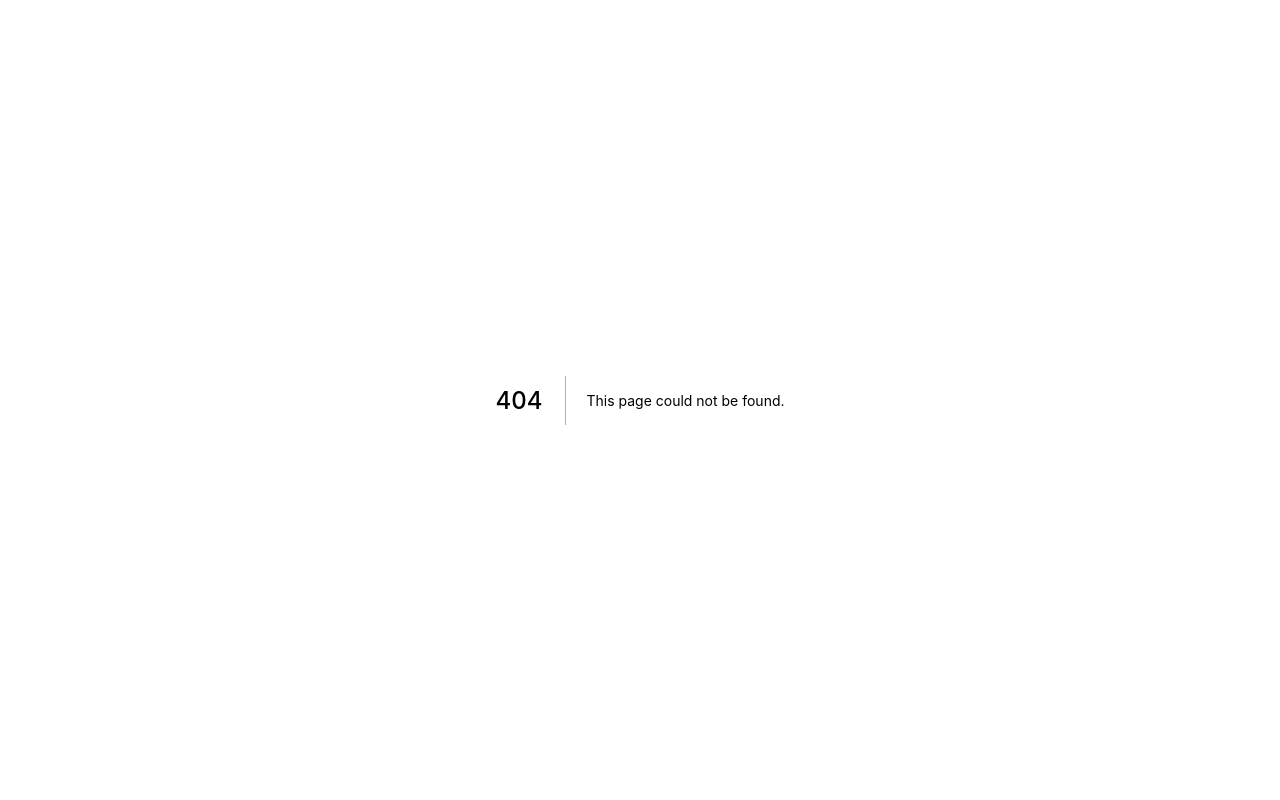
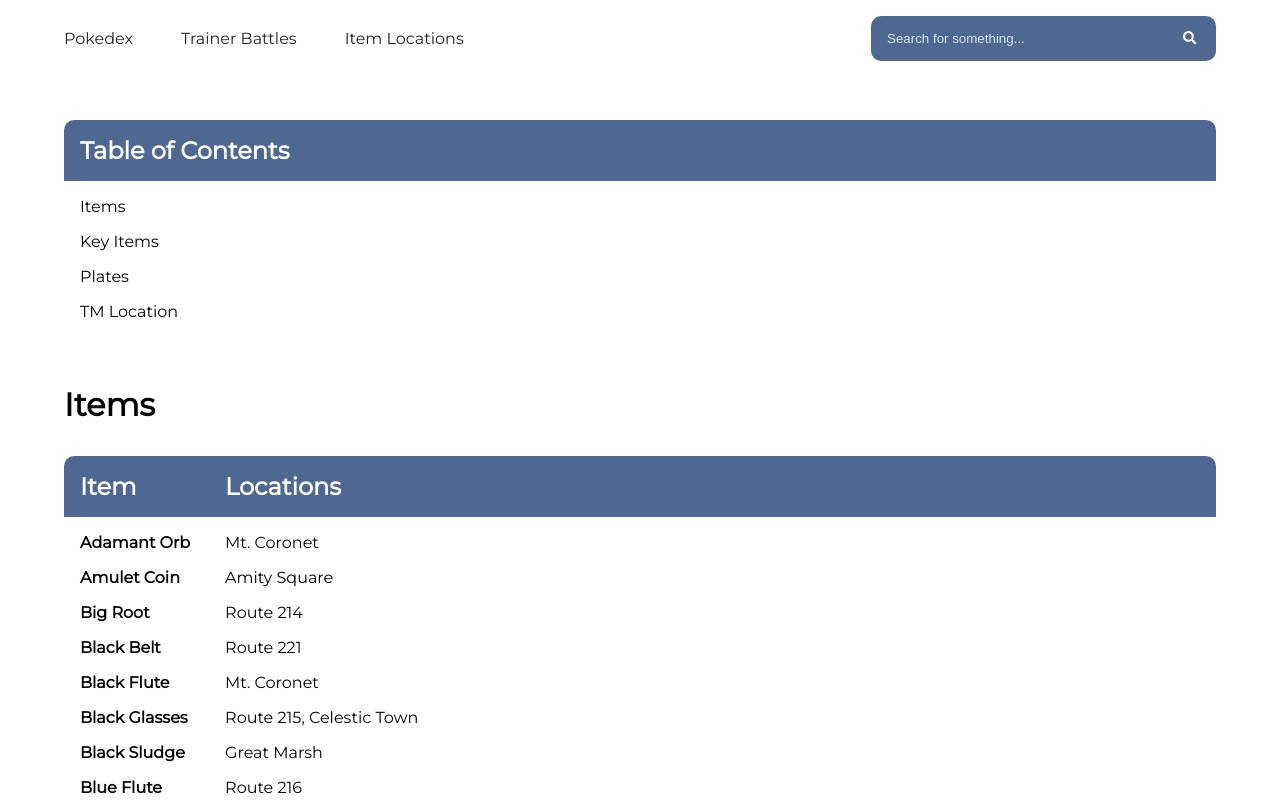
Before and after one commit to vinlegend1/renegade-plat-docs, a Next.js app: page /items in a window 1280 px wide. Before the commit this address had no page. Shown: the top 800 px of the page. Built offline with nearby package versions, Linux system fonts and the light colour scheme.

Commit message:
added items page

```diff
--- a/src/components/Navbar.tsx
+++ b/src/components/Navbar.tsx
@@ -20,7 +20,7 @@
                 <ul className="nav-links">
                     <li className="nav-link"><Link href="/pokedex"><a>Pokedex</a></Link></li>
                     <li className="nav-link"><Link href="/"><a>Trainer Battles</a></Link></li>
-                    <li className="nav-link"><Link href="/"><a>Item Locations</a></Link></li>
+                    <li className="nav-link"><Link href="/items"><a>Item Locations</a></Link></li>
                 </ul>
                 <div className="searchbar">
                     <form className="search-form">
--- a/src/pages/_app.tsx
+++ b/src/pages/_app.tsx
@@ -4,6 +4,7 @@
 import '../styles/pokedex.css'
 import '../styles/abilities.css'
 import '../styles/move.css'
+import '../styles/items.css'
 import '../styles/pokemon_info.css'
 import '../styles/small_components/card.css'
 
--- /dev/null
+++ b/src/pages/items.tsx
@@ -0,0 +1,75 @@
+import Link from 'next/link'
+import React from 'react'
+import Layout from '../components/Layout'
+import items from '../minjson/itemLocations.min.json'
+import keyItems from '../minjson/keyItemsLocation.min.json'
+import plates from '../minjson/platesLocation.min.json'
+import tms from '../minjson/tmLocations.min.json'
+
+const Items = () => {
+    return (
+        <Layout>
+            <div className="items-page-wrapper">
+                <div className="items-toc">
+                    <h4>Table of Contents</h4>
+                    <ul className="items-toc-links">
+                        <li><Link href="/items/#items"><a>Items</a></Link></li>
+                        <li><Link href="/items/#key-items"><a>Key Items</a></Link></li>
+                        <li><Link href="/items/#plates"><a>Plates</a></Link></li>
+                        <li><Link href="/items/#tms"><a>TM Location</a></Link></li>
+                    </ul>
+                </div>
+                <h2 className="items-head" id="items">Items</h2>
+                <div className="item-group label-group">
+                    <div className="item-name-label">Item</div>
+                    <div className="item-location-label">Locations</div>
+                </div>
+                {items.map(({ Item, Locations }) => (
+                    <div className="item-group" key={`${Item.toLowerCase().replace(" ", "-")}`}>
+                        <div className="item-name">{Item}</div>
+                        <div className="item-location">{Locations}</div>
+                    </div>
+                ))}
+                <h2 className="items-head" id="key-items">Key Items</h2>
+                <div className="item-group label-group">
+                    <div className="item-name-label">Item</div>
+                    <div className="item-location-label key-item-location-label">Locations</div>
+                    <div className="item-obtained-label">Obtained</div>
+                </div>
+                {keyItems.map(({ Item, Location, Obtained }) => (
+                    <div className="item-group" key={`${Item.toLowerCase().replace(" ", "-")}`}>
+                        <div className="item-name">{Item}</div>
+                        <div className="item-location key-item-location">{Location}</div>
+                        <div className="item-obtained">{Obtained}</div>
+                    </div>
+                ))}
+                <h2 className="items-head" id="plates">Plates</h2>
+                <div className="item-group label-group">
+                    <div className="item-name-label">Item</div>
+                    <div className="item-location-label">Locations</div>
+                </div>
+                {plates.map(({ Item, MasterTrainerLocation }) => (
+                    <div className="item-group" key={`${Item.toLowerCase().replace(" ", "-")}`}>
+                        <div className="item-name">{Item}</div>
+                        <div className="item-location">{MasterTrainerLocation}</div>
+                    </div>
+                ))}
+                <h2 className="items-head" id="tms">TM Location</h2>
+                <div className="item-group label-group">
+                    <div className="item-name-label tm-name-label">TM</div>
+                    <div className="item-location-label tm-location-label">Locations</div>
+                    <div className="item-obtained-label">Obtained</div>
+                </div>
+                {tms.map(({ TM, Location, Obtained }) => (
+                    <div className="item-group" key={`${TM.toLowerCase().slice(0, 4)}`} id={`${TM.toLowerCase().slice(0, 4)}`}>
+                        <div className="item-name tm-name">{TM}</div>
+                        <div className="item-location tm-location">{Location}</div>
+                        <div className="item-obtained">{Obtained}</div>
+                    </div>
+                ))}
+            </div>
+        </Layout>
+    )
+}
+
+export default Items
--- /dev/null
+++ b/src/styles/items.css
@@ -0,0 +1,74 @@
+.items-toc-links {
+    display: flex;
+    flex-direction: column;
+    /* align-items: center; */
+    padding: 1rem 1rem;
+    list-style: none;
+}
+.items-toc-links li {
+    margin-bottom: 1rem;
+}
+.items-toc-links li a {
+    color: #000;
+}
+.items-page-wrapper {
+    width: 90%;
+    margin: 3rem auto;
+}
+.items-head {
+    font-size: 32px;
+    margin-bottom: 2rem;
+    margin-top: 2rem;
+}
+.item-group {
+    display: flex;
+    padding: 0 1rem;
+    justify-content: center;
+    margin-bottom: 1rem;
+}
+.label-group, .items-toc h4 {
+    border-radius: 10px 10px 0 0;
+    background-color: #4E6892;
+    color: white;
+    font-weight: 600;
+    font-size: 24px;
+    padding: 1rem 1rem;
+}
+.item-name, .item-name-label {
+    width: 150px;
+}
+.item-name {
+    font-weight: 600;
+}
+.item-location, .item-location-label {
+    width: 90%;
+}
+.key-item-location, .key-item-location-label {
+    width: 80%;
+}
+.item-obtained, .item-obtained-label {
+    width: 200px;
+}
+.tm-name-label, .tm-name {
+    width: 250px;
+}
+.tm-location-label, .tm-location {
+    width: 60%;
+}
+
+@media screen and (max-width: 530px) {
+    .item-name, .item-name-label {
+        width: 80px;
+        font-size: 16px;
+    }
+    .item-location, .item-location-label {
+        font-size: 16px;
+    }
+    .item-obtained, .item-obtained-label {
+        width: 100px;
+        font-size: 16px;
+    }
+    .tm-name-label, .tm-name {
+        width: 100px;
+    }
+}
--- a/src/styles/pokemon_info.css
+++ b/src/styles/pokemon_info.css
@@ -233,6 +233,7 @@
 .label-group, .pkmn-move-data {
     display: flex;
     justify-content: space-between;
+    margin-top: 1rem;
 }
 .learnset-data-group {
     display: flex;
```
